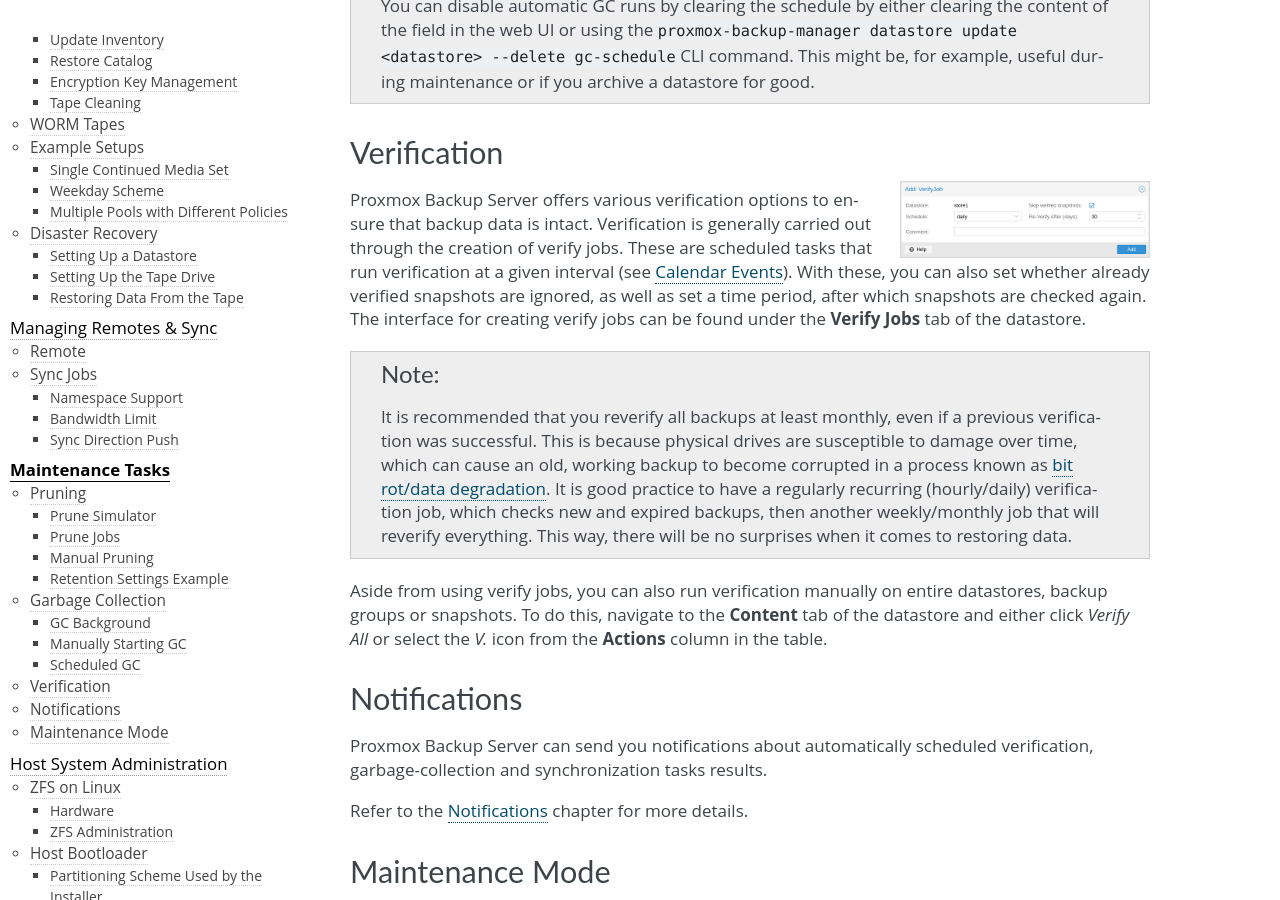
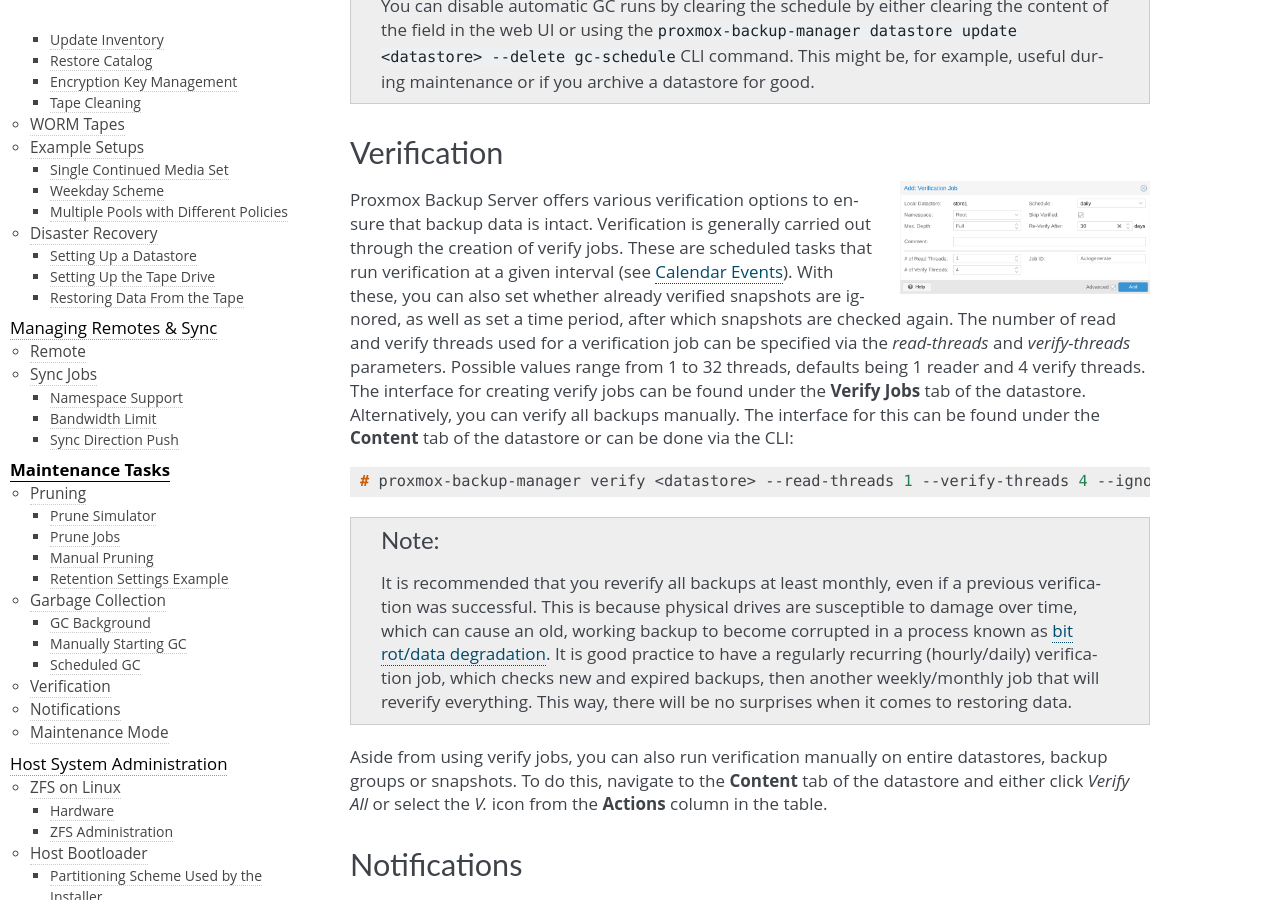
Before and after one commit to rikka-chunibyo/PBS-X, a Sphinx documentation site: the page built from docs/maintenance.rst, in a window 1280 px wide and 900 px high, scrolled down 5239 px. Built offline with Sphinx 7.4.7, drawn with Linux system fonts in a browser that asks for light colours.

Commit message:
docs: verify: document {read, verify}-threads and update screenshot
documents new {read,verify}-threads parameters and updates the
screenshot of adding a verifyjob to include them.

Tested-by: Christian Ebner <c.ebner@proxmox.com>
Reviewed-by: Christian Ebner <c.ebner@proxmox.com>
Signed-off-by: Nicolas Frey <n.frey@proxmox.com>
Link: https://lore.proxmox.com/20251124141306.349498-1-n.frey@proxmox.com

```diff
--- a/docs/maintenance.rst
+++ b/docs/maintenance.rst
@@ -296,8 +296,17 @@ data is intact. Verification is generally carried out through the creation of
 verify jobs. These are scheduled tasks that run verification at a given interval
 (see :ref:`calendar-event-scheduling`). With these, you can also set whether
 already verified snapshots are ignored, as well as set a time period, after
-which snapshots are checked again. The interface for creating verify jobs can be
-found under the **Verify Jobs** tab of the datastore.
+which snapshots are checked again. The number of read and verify threads used
+for a verification job can be specified via the `read-threads` and `verify-threads`
+parameters. Possible values range from 1 to 32 threads, defaults being 1 reader
+and 4 verify threads. The interface for creating verify jobs can be found under the
+**Verify Jobs** tab of the datastore. Alternatively, you can verify all backups manually.
+The interface for this can be found under the **Content** tab of the datastore or can
+be done via the CLI:
+
+.. code-block:: console
+
+ # proxmox-backup-manager verify <datastore> --read-threads 1 --verify-threads 4 --ignore-verified false
 
 .. Note:: It is recommended that you reverify all backups at least monthly, even
   if a previous verification was successful. This is because physical drives
```
Also changed, not shown: docs/images/screenshots/pbs-gui-datastore-verifyjob-add.png.
